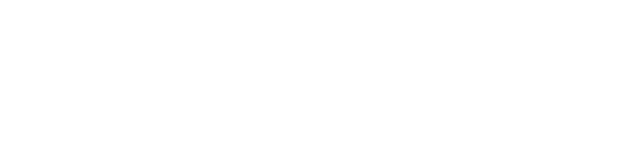
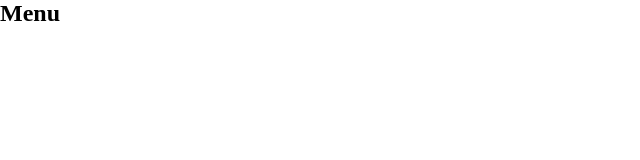
Before and after one commit to hugo-to/Social-Media-Selector-Menu, a plain HTML site: page src/index.html in a window 1280 px wide. Shown: the whole page, without its empty margins (0-640 px from the left). Drawn offline with Linux system fonts and the light colour scheme.

Commit message:
bad commit

```diff
--- a/src/index.html
+++ b/src/index.html
@@ -8,6 +8,7 @@
     <link rel="stylesheet" href="./style.css">
 </head>
 <body>
+    <h2>Menu</h2>
     <script src="./index.js"></script>
 </body>
 </html>
--- a/src/style.css
+++ b/src/style.css
@@ -0,0 +1,4 @@
+*{
+    margin: 0;
+    padding: 0;
+}
```
